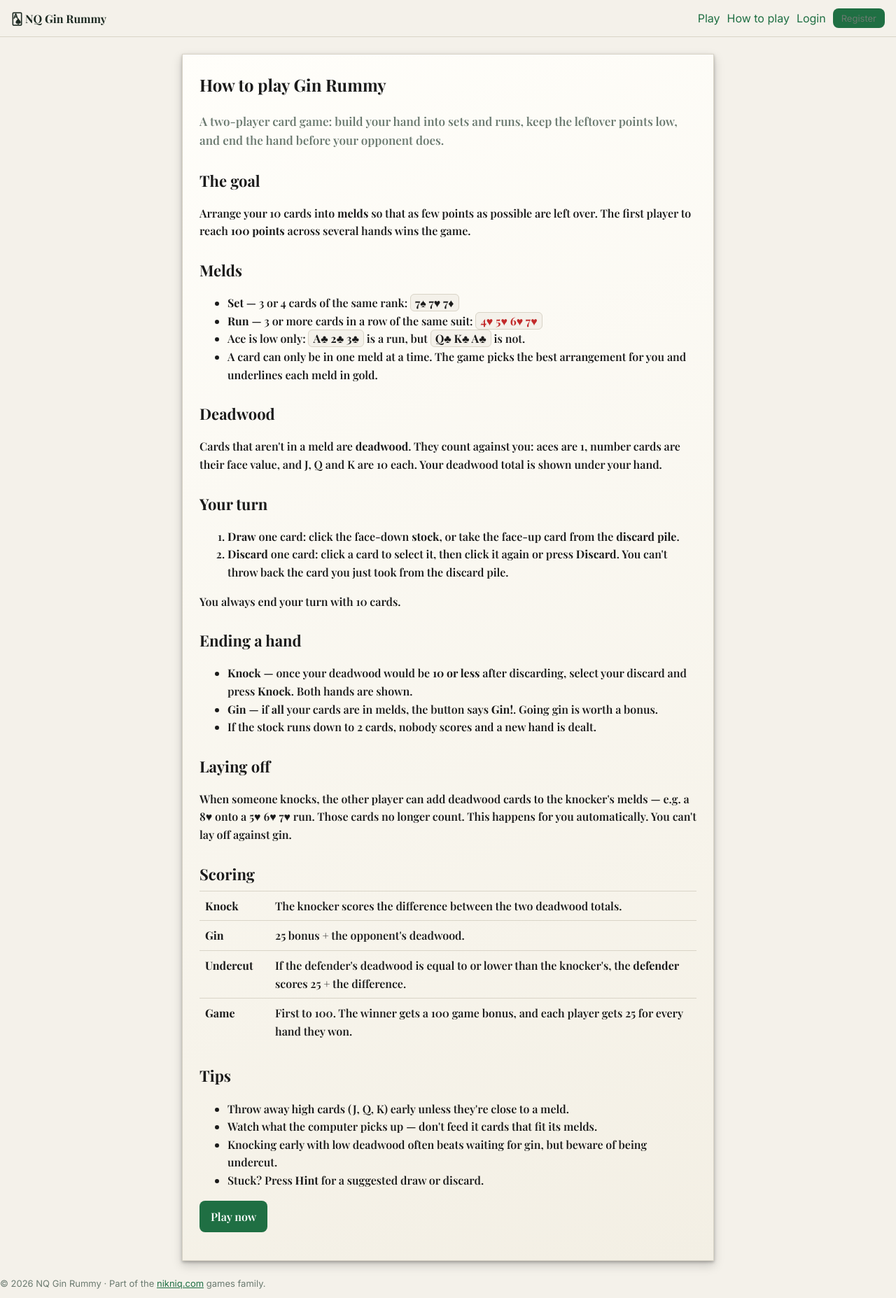
After one commit to nikniq/nq-ginrummy, a Laravel app: page /auth/how-to-play in a window 1280 px wide. The commit adds this page. Shown: the whole page at 70% size. Run offline with Laravel 12, Linux system fonts and the light colour scheme.

Commit message:
Add How to play page
Co-Authored-By: Claude Opus 5.5 <noreply@anthropic.com>

```diff
--- a/public_html/css/ginrummy.css
+++ b/public_html/css/ginrummy.css
@@ -134,3 +134,13 @@ html,body{overflow-x:hidden}
   .gbtn{padding:8px 13px;font-size:13px}
   .scorebar{grid-template-columns:auto 1fr auto}
 }
+
+/* rules page */
+.rules{max-width:760px;margin:0 auto;line-height:1.6}
+.rules h1{margin-top:0}.rules h2{margin:26px 0 6px;font-size:22px}
+.rules .lead{font-size:17px;color:var(--muted)}
+.rules .c{font-family:"Playfair Display",serif;font-weight:700;background:var(--bg);border:1px solid var(--border);border-radius:6px;padding:1px 6px;white-space:nowrap}
+.rules .c.r{color:#c22a2a}
+.rules .score{border-collapse:collapse;width:100%}
+.rules .score th,.rules .score td{text-align:left;padding:8px;border-top:1px solid var(--border);vertical-align:top}
+.rules .score th{width:100px}
--- /dev/null
+++ b/resources/views/how-to-play.blade.php
@@ -0,0 +1,57 @@
+@extends('layout')
+@section('title', 'How to play')
+@section('content')
+<article class="card rules">
+    <h1>How to play Gin Rummy</h1>
+    <p class="lead">A two-player card game: build your hand into sets and runs, keep the leftover points low, and end the hand before your opponent does.</p>
+
+    <h2>The goal</h2>
+    <p>Arrange your 10 cards into <b>melds</b> so that as few points as possible are left over. The first player to reach <b>100 points</b> across several hands wins the game.</p>
+
+    <h2>Melds</h2>
+    <ul>
+        <li><b>Set</b> — 3 or 4 cards of the same rank: <span class="c">7♠ 7♥ 7♦</span></li>
+        <li><b>Run</b> — 3 or more cards in a row of the same suit: <span class="c r">4♥ 5♥ 6♥ 7♥</span></li>
+        <li>Ace is low only: <span class="c">A♣ 2♣ 3♣</span> is a run, but <span class="c">Q♣ K♣ A♣</span> is not.</li>
+        <li>A card can only be in one meld at a time. The game picks the best arrangement for you and underlines each meld in gold.</li>
+    </ul>
+
+    <h2>Deadwood</h2>
+    <p>Cards that aren't in a meld are <b>deadwood</b>. They count against you: aces are 1, number cards are their face value, and J, Q and K are 10 each. Your deadwood total is shown under your hand.</p>
+
+    <h2>Your turn</h2>
+    <ol>
+        <li><b>Draw</b> one card: click the face-down <b>stock</b>, or take the face-up card from the <b>discard pile</b>.</li>
+        <li><b>Discard</b> one card: click a card to select it, then click it again or press <b>Discard</b>. You can't throw back the card you just took from the discard pile.</li>
+    </ol>
+    <p>You always end your turn with 10 cards.</p>
+
+    <h2>Ending a hand</h2>
+    <ul>
+        <li><b>Knock</b> — once your deadwood would be <b>10 or less</b> after discarding, select your discard and press <b>Knock</b>. Both hands are shown.</li>
+        <li><b>Gin</b> — if <b>all</b> your cards are in melds, the button says <b>Gin!</b>. Going gin is worth a bonus.</li>
+        <li>If the stock runs down to 2 cards, nobody scores and a new hand is dealt.</li>
+    </ul>
+
+    <h2>Laying off</h2>
+    <p>When someone knocks, the other player can add deadwood cards to the knocker's melds — e.g. a 8♥ onto a 5♥ 6♥ 7♥ run. Those cards no longer count. This happens for you automatically. You can't lay off against gin.</p>
+
+    <h2>Scoring</h2>
+    <table class="score">
+        <tr><th>Knock</th><td>The knocker scores the difference between the two deadwood totals.</td></tr>
+        <tr><th>Gin</th><td>25 bonus + the opponent's deadwood.</td></tr>
+        <tr><th>Undercut</th><td>If the defender's deadwood is equal to or lower than the knocker's, the <b>defender</b> scores 25 + the difference.</td></tr>
+        <tr><th>Game</th><td>First to 100. The winner gets a 100 game bonus, and each player gets 25 for every hand they won.</td></tr>
+    </table>
+
+    <h2>Tips</h2>
+    <ul>
+        <li>Throw away high cards (J, Q, K) early unless they're close to a meld.</li>
+        <li>Watch what the computer picks up — don't feed it cards that fit its melds.</li>
+        <li>Knocking early with low deadwood often beats waiting for gin, but beware of being undercut.</li>
+        <li>Stuck? Press <b>Hint</b> for a suggested draw or discard.</li>
+    </ul>
+
+    <p><a href="{{ route('play') }}" class="btn">Play now</a></p>
+</article>
+@endsection
--- a/resources/views/layout.blade.php
+++ b/resources/views/layout.blade.php
@@ -14,6 +14,7 @@
     <a href="{{ route('play') }}" class="brand">🂡 NQ Gin Rummy</a>
     <nav>
         <a href="{{ route('play') }}">Play</a>
+        <a href="{{ route('rules') }}">How to play</a>
         @auth
             <form method="POST" action="{{ route('logout') }}" class="inline">
                 @csrf
--- a/resources/views/play.blade.php
+++ b/resources/views/play.blade.php
@@ -5,7 +5,7 @@
     <h1>Gin Rummy</h1>
     <p class="small">
         @auth Good luck, {{ auth()->user()->name }}. @else Playing as guest — <a href="{{ route('login') }}">log in</a> to keep your name on the table. @endauth
-        Knock at 10 or less deadwood · Gin scores +25 · First to 100.
+        Knock at 10 or less deadwood · Gin scores +25 · First to 100. <a href="{{ route('rules') }}">How to play</a>
     </p>
 </div>
 <div id="gin" class="gin"><noscript>Gin Rummy needs JavaScript.</noscript></div>
--- a/routes/web.php
+++ b/routes/web.php
@@ -6,6 +6,7 @@ use App\Http\Controllers\AuthController;
 use Illuminate\Support\Facades\Route;
 
 Route::view('/', 'play')->name('play');
+Route::view('/how-to-play', 'how-to-play')->name('rules');
 
 Route::middleware('guest')->group(function () {
     Route::get('/login', [AuthController::class, 'showLogin'])->name('login');
```
